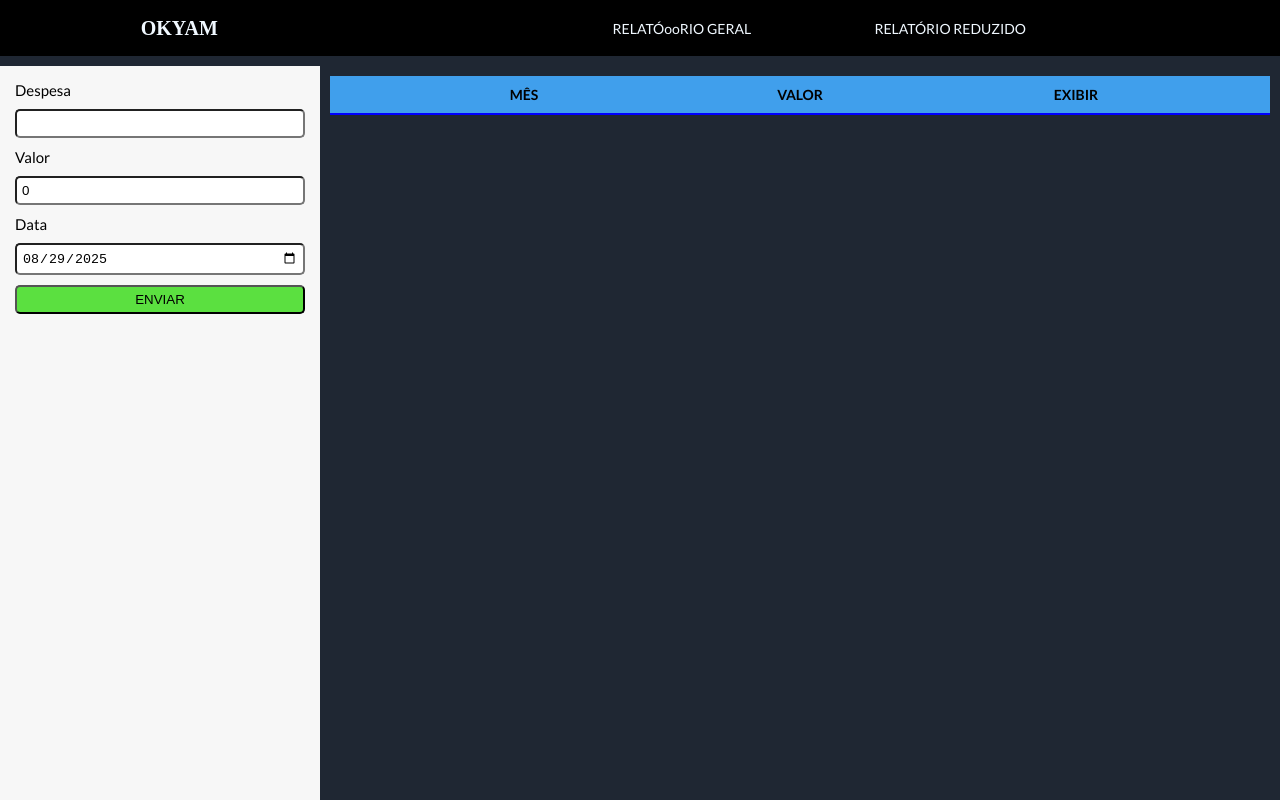
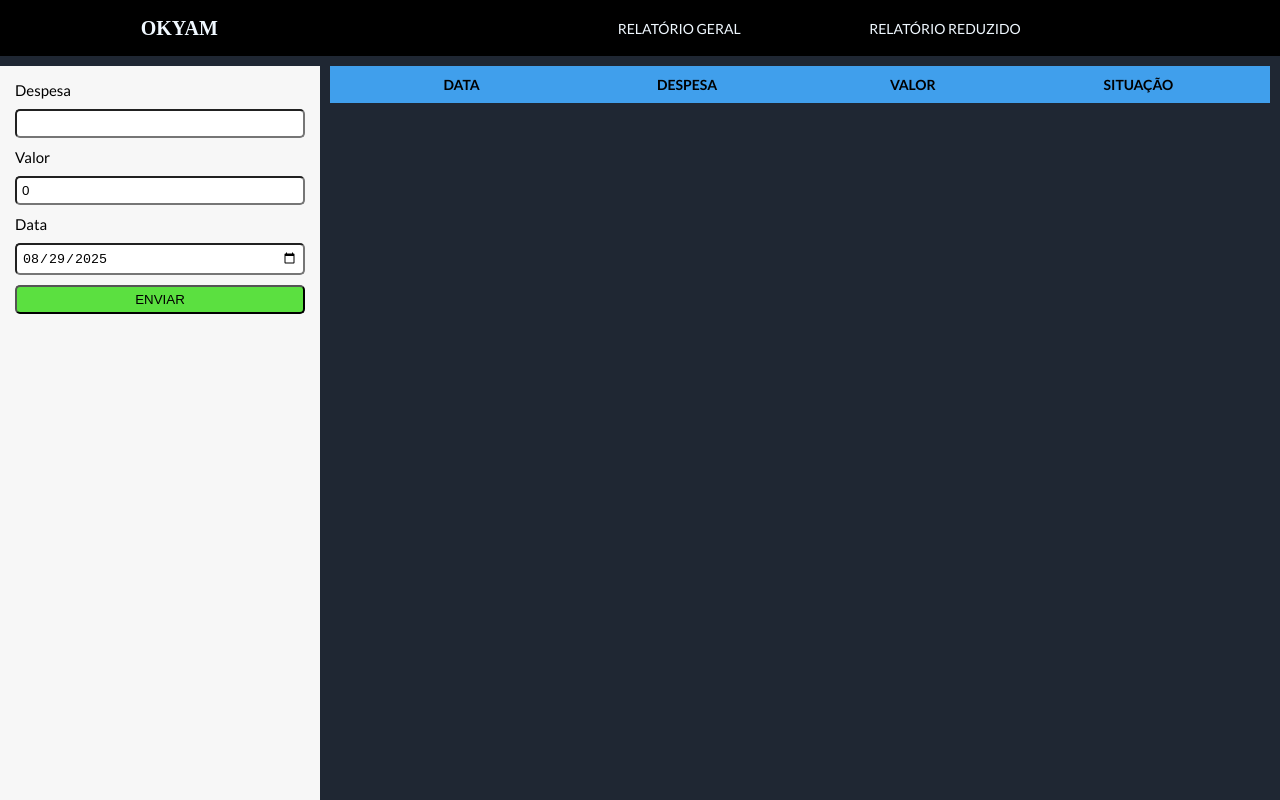
Before and after one commit to maykoosilva/MoneyTrack, a React (Vite) app: page / in a window 1280 px wide. Built offline with nearby package versions, Linux system fonts and the light colour scheme.

Commit message:
Refatorando código JS e CSS

```diff
--- a/package.json
+++ b/package.json
@@ -12,6 +12,7 @@
   "dependencies": {
     "react": "^19.1.1",
     "react-dom": "^19.1.1",
+    "react-router-dom": "^7.9.3",
     "uuid": "^11.1.0"
   },
   "devDependencies": {
--- a/src/App.jsx
+++ b/src/App.jsx
@@ -1,5 +1,8 @@
+import { BrowserRouter as Router, Routes, Route, Link } from 'react-router-dom';
+
 import { useEffect, useState } from "react"
 import FormNovaDespesa from "./components/nova-despesa/FormNovaDespesa"
+import ResumoDoMes from "./components/resumo-do-mes/ResumoDoMes"
 import ListaDespesas from "./components/lista-despesas/ListaDespesas"
 import { converterParaNumero } from "./utils/converterParaNumero"
 
@@ -13,7 +16,7 @@ function App() {
   //const [agrupadoData, setAgrupadoData] = useState([])
 
   const adicionarDespesas = useCallback((novaDespesa)=>{
-    setDespesas([...despesas, novaDespesa])
+    setDespesas(prev => [...prev, novaDespesa])
   }, [])
 
   const agrupadoData = useMemo(()=>{
@@ -36,15 +39,18 @@ function App() {
 
   }, [despesas])
 
+  console.log(despesas)
+
   console.log(agrupadoData)
 
   return (
+
       <div className={style['container']}>
         <header className={style['header']}>
           <h1>OKYAM</h1>
           <nav className={style["bar-nav"]}>
             <ul className={style['item-nav']}>
-          <li>RELATÓooRIO GERAL</li>
+              <li>RELATÓRIO GERAL</li>
               <li>RELATÓRIO REDUZIDO</li>
             </ul>
           </nav>
@@ -53,7 +59,9 @@ function App() {
 
         <main className={style['main']}>
           <FormNovaDespesa onAddDespesa={adicionarDespesas}/>
-        <ListaDespesas showList={agrupadoData}/>
+          {/*<ResumoDoMes showList={agrupadoData}/>*/}
+          {<ListaDespesas despesas={despesas}/>}
+
         </main>
       </div>
   )
--- a/src/components/lista-despesas/ListaDespesas.jsx
+++ b/src/components/lista-despesas/ListaDespesas.jsx
@@ -1,29 +1,24 @@
-import styles from "./ListaDespesas.module.css"
-import { formatarMonetario } from "../../utils/formatarMonetario";
+import styles from "../../styles/TabelaRelatorio.module.css"
+import HeaderTabela from "../tabela/HeaderTabela";
 
-function ListaDespesas({showList}){
+function ListaDespesas({despesas}){
+    const colunas = ["DATA", "DESPESA", "VALOR", "SITUAÇÃO"]
+
     return(
         <div className={styles['container-despesas']}>
-            <div className={styles['header']}>
-                <span className={styles['span-font']}>MÊS</span>
-                <span className={styles['span-font']}>VALOR</span>
-                <span className={styles['span-font']}>EXIBIR</span>
-            </div>
+            <HeaderTabela colunas={colunas}/>
 
             <ul className={styles['list-despesas']}>
-                {showList.length === 0 ?
-                    <p>{console.log("vazio")}</p>
-                    :
-                    showList.map(([mes, valor])=>{
-                        return(
-                                <li key={mes}>
-                                    <span>{mes}</span>
-                                    <span>{formatarMonetario(valor)}</span>
-                                    <span>EXIBIR</span>
-                                </li>
-                            )
-                    })
-                }
+                {despesas.length === 0 ? console.log("Vazio !!") : despesas.map((data)=>{
+                    return(
+                        <li key={data.id}>
+                            <span>{data.data}</span>
+                            <span>{data.nomeDespesas}</span>
+                            <span>{data.valorDespesas}</span>
+                            <span>{data.pago}</span>
+                        </li>
+                    )
+                })}
             </ul>
         </div>
     )
--- a/src/components/nova-despesa/FormNovaDespesa.jsx
+++ b/src/components/nova-despesa/FormNovaDespesa.jsx
@@ -18,7 +18,7 @@ function FormNovaDespesa({onAddDespesa}){
         nomeDespesas: "",
         valorDespesas: 0,
         data: getDataHoje(),
-        pago: false
+        pago: "teste"
     })
 
     const [erro, setErro] = useState({})
--- a/src/components/resumo-do-mes/ResumoDoMes.jsx
+++ b/src/components/resumo-do-mes/ResumoDoMes.jsx
@@ -0,0 +1,27 @@
+import styles from "../../styles/TabelaRelatorio.module.css"
+import { formatarMonetario } from "../../utils/formatarMonetario";
+import HeaderTabela from "../tabela/HeaderTabela";
+
+function ResumoDoMes({showList}){
+    const colunas = ["MÊS", "VALOR", "EXIBIR"]
+
+    return(
+        <div className={styles['container-despesas']}>
+            <HeaderTabela colunas={colunas}/>
+
+            <ul className={styles['list-despesas']}>
+                {showList.length === 0 ? <p>{console.log("vazio")}</p> : showList.map(([mes, valor])=>{
+                    return(
+                        <li key={mes}>
+                            <span>{mes}</span>
+                            <span>{formatarMonetario(valor)}</span>
+                            <span>EXIBIR</span>
+                        </li>
+                    )})
+                }
+            </ul>
+        </div>
+    )
+}
+
+export default ResumoDoMes;
--- /dev/null
+++ b/src/components/tabela/HeaderTabela.jsx
@@ -0,0 +1,15 @@
+import styles from "./HeaderTabela.module.css"
+
+function HeaderTabela({colunas}){
+    return(
+        <div>
+            <ul className={styles['header']}>
+                {colunas.map((col, index)=>{
+                    return<li key={index} className={styles['col']}>{col}</li>
+                })}
+            </ul>
+        </div>
+    )
+}
+
+export default HeaderTabela;
--- /dev/null
+++ b/src/components/tabela/HeaderTabela.module.css
@@ -0,0 +1,18 @@
+@import url('https://fonts.googleapis.com/css2?family=Lato:ital,wght@0,100;0,300;0,400;0,700;0,900;1,100;1,300;1,400;1,700;1,900&display=swap');
+
+.header{
+    background-color: rgb(64, 159, 236);
+    list-style: none;
+    display: flex;
+    justify-content: space-evenly;
+    font-family: "Lato";
+    font-weight: 700;
+    font-size: 1.4rem;
+    padding: 1rem 0;
+}
+
+.header .col{
+    /*border: 0.1rem red solid;*/
+    width: 20%;
+    text-align: center;
+}
--- a/src/components/lista-despesas/ListaDespesas.module.css
+++ b/src/styles/TabelaRelatorio.module.css
@@ -1,23 +1,10 @@
 .container-despesas{
     /*border: 0.2rem yellow solid;*/
-    padding: 1rem 1rem;
-}
-
-.header{
-    background-color: rgb(64, 159, 236);
-}
-
-.container-despesas .header .span-font{
-    font-family: "Lato";
-    font-weight: 700;
-    font-size: 1.4rem;
-    width: 20%;
-    text-align: center;
-    /*border: 0.1rem red solid;*/
+    padding: 0rem 1rem;
 }
 
 .container-despesas .list-despesas{
-    border: 0.1rem blue solid;
+    /*border: 0.1rem blue solid;*/
     list-style: none;
 }
 
@@ -29,9 +16,9 @@
     background-color: #f9f9f9;
 }
 
-.container-despesas .header, .container-despesas .list-despesas li{
+.container-despesas .list-despesas li{
     /*border: 0.1rem rgb(255, 0, 255) solid;*/
-    padding: 1rem;
+    padding: 1rem 0;
     display: flex;
     justify-content: space-evenly;
     align-items: center;
```
Also changed, not shown: src/App.module.css (line endings or trailing spaces), src/components/resumo-do-mes/ResumoDoMes.module.css (deleted), 1 other file (tests, documents, lock files or other folders). Lines whose indentation alone changed are shown as unchanged.
